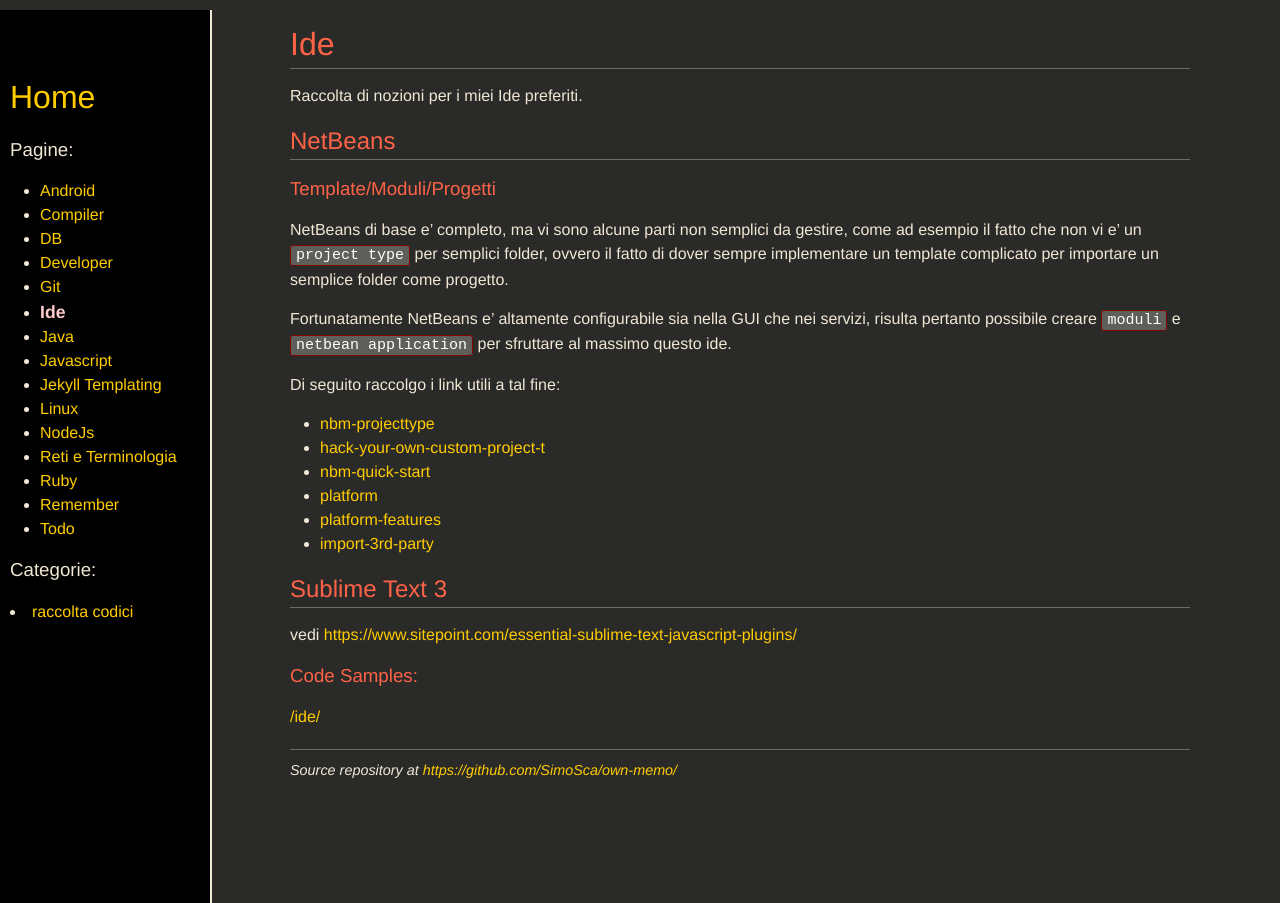
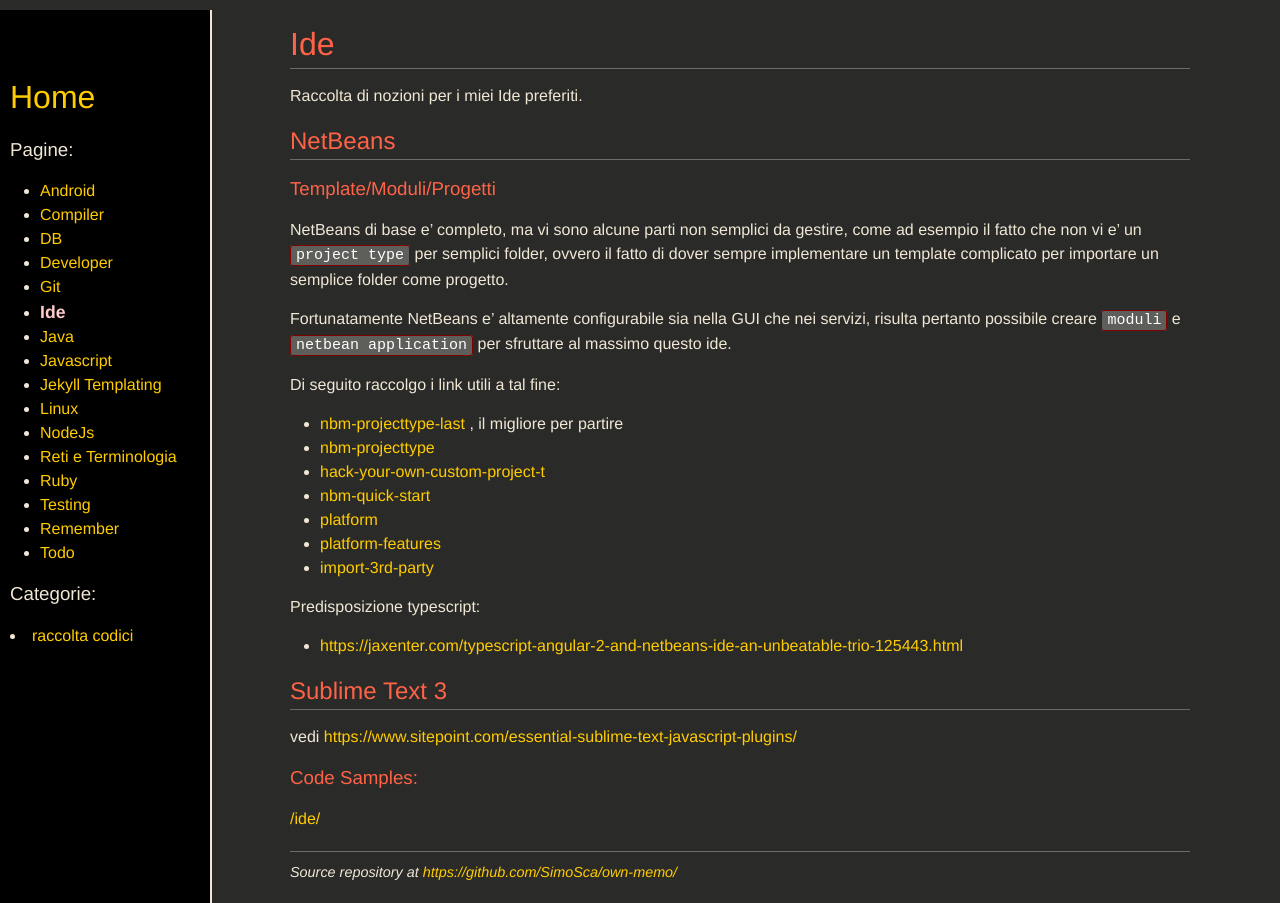
Before and after one commit to SimoSca/own-memo, a Jekyll site: the page built from _pages/ide.md, in a window 1280 px wide. Built offline with Jekyll 4.4.1, drawn with Linux system fonts in a browser that asks for light colours; nearby versions of some CDN libraries.

Commit message:
- aggiunta pagina `testing.md`

```diff
--- a/_pages/ide.md
+++ b/_pages/ide.md
@@ -21,6 +21,7 @@
 
 Di seguito raccolgo i link utili a tal fine:
 
+- [nbm-projecttype-last](https://platform.netbeans.org/tutorials/nbm-projecttype.html) , il migliore per partire
 - [nbm-projecttype](https://platform.netbeans.org/tutorials/71/nbm-projecttype.html)
 - [hack-your-own-custom-project-t](https://dzone.com/articles/hack-your-own-custom-project-t)
 - [nbm-quick-start](https://platform.netbeans.org/tutorials/nbm-quick-start.html)
@@ -28,7 +29,9 @@
 - [platform-features](https://netbeans.org/features/platform/features.html)
 - [import-3rd-party](https://netbeans.org/kb/articles/freeform-import.html)
 
+Predisposizione typescript:
 
+- [https://jaxenter.com/typescript-angular-2-and-netbeans-ide-an-unbeatable-trio-125443.html](https://jaxenter.com/typescript-angular-2-and-netbeans-ide-an-unbeatable-trio-125443.html)
 
 
 Sublime Text 3
```
Also changed, not shown: _pages/testing.md (added, +41 -0 lines), 1 other file.
